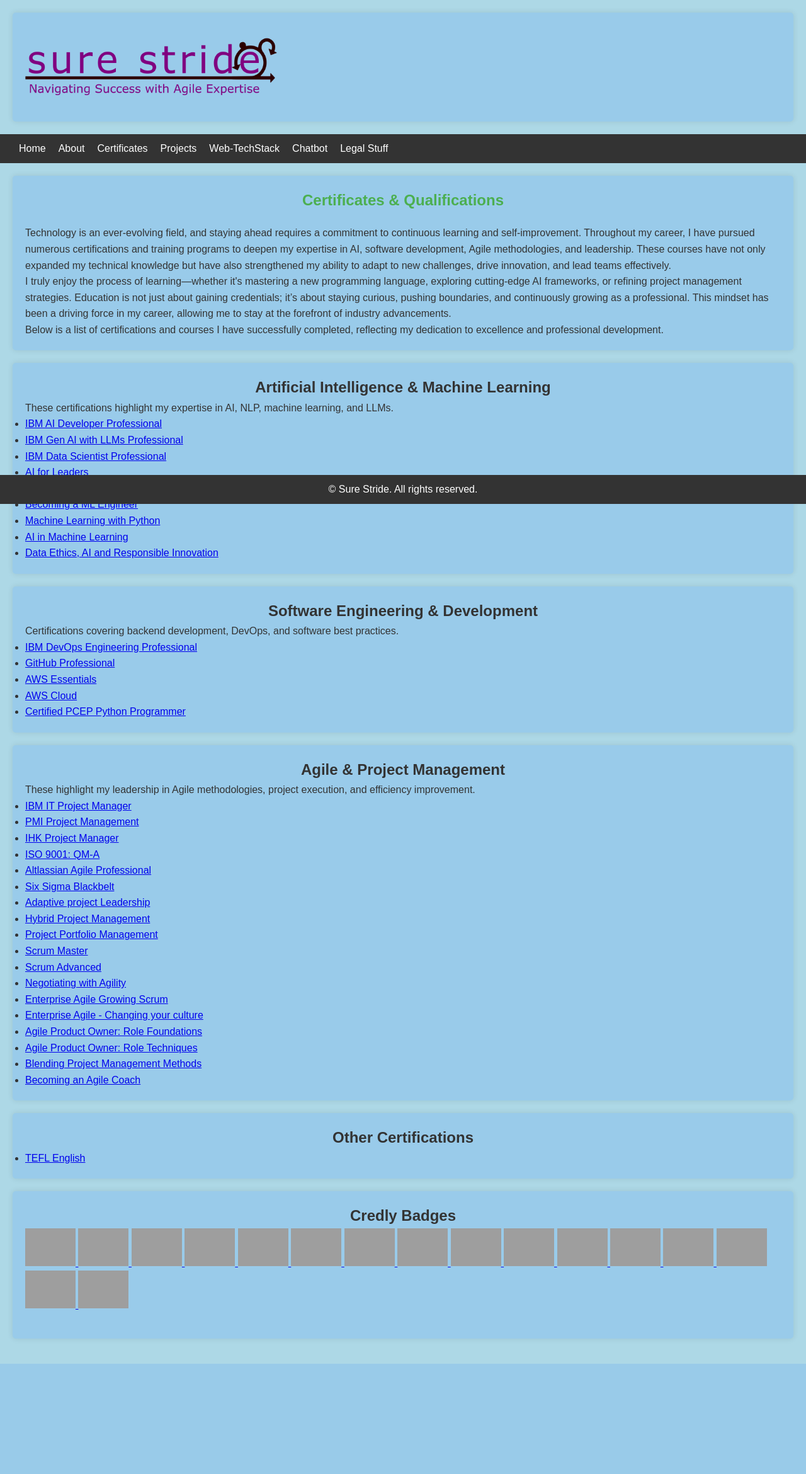
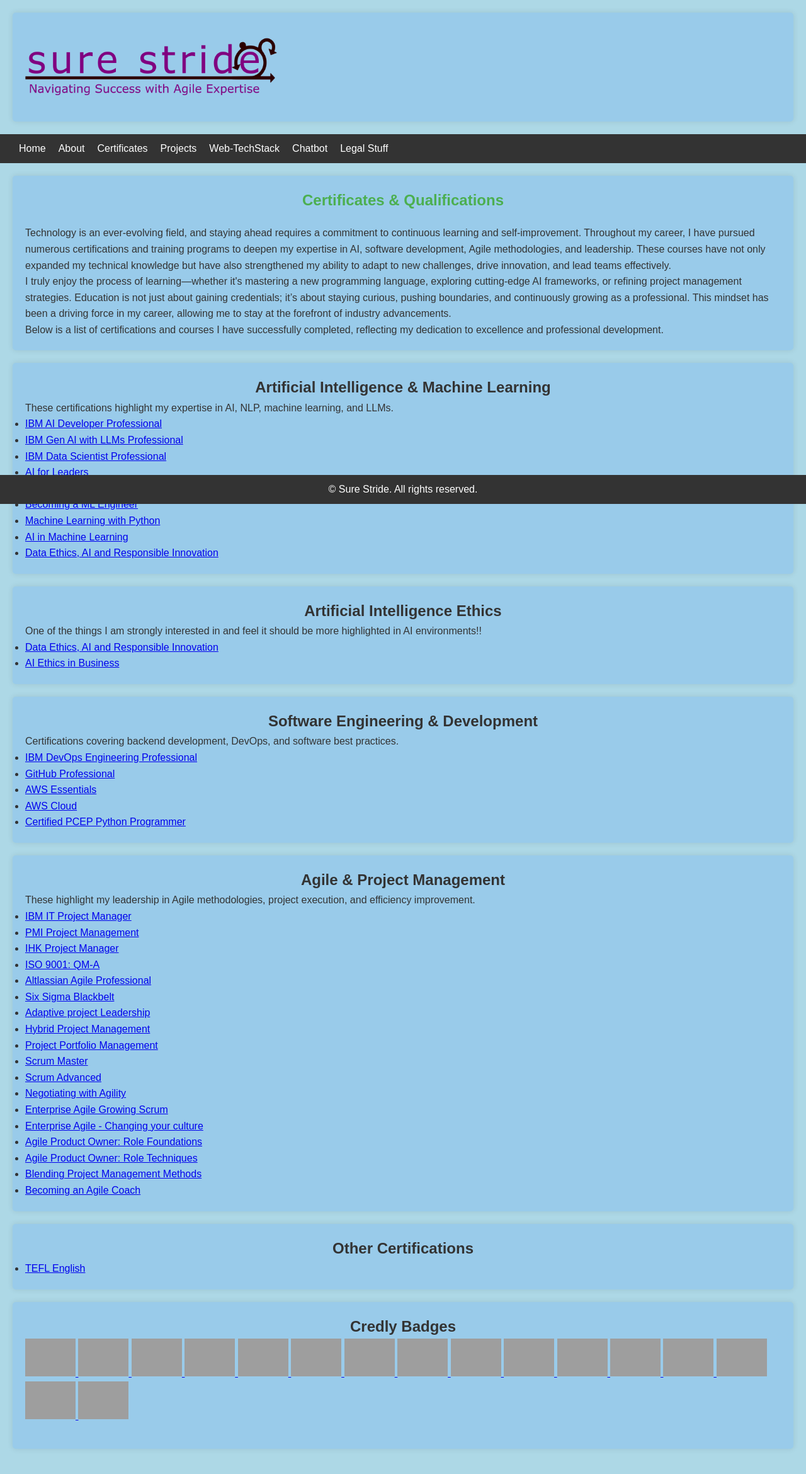
Before and after one commit to MightContainNuts/surestride_portfolio, a FastAPI app: page /certificates in a window 1280 px wide. Shown: the whole page at 63% size. Before the commit the page ends 2165 px from the top, so only its background shows below. Run offline with FastAPI, Linux system fonts and the light colour scheme; parts of the project's set-up code (start-up, migrations or seed data) failed here and were passed over; grey boxes are pictures that could not be loaded.

Commit message:
add AI ethics section

```diff
--- a/app/templates/certificates.html
+++ b/app/templates/certificates.html
@@ -34,9 +34,19 @@
             <li><a href="files/certs/AI/CertificateOfCompletion_Fundamentals%20to%20Become%20a%20Machine%20Learning%20Engineer.pdf" target="_blank">Becoming a ML Engineer</a></li>
             <li><a href="files/certs/AI/CertificateOfCompletion_Machine%20Learning%20with%20Python%20Foundations.pdf" target="_blank">Machine Learning with Python</a></li>
             <li><a href="files/certs/AI/CertificateOfCompletion_Artificial%20Intelligence%20Foundations%20Machine%20Learning.pdf" target="_blank">AI in Machine Learning</a></li>
-            <li><a href="https://coursera.org/share/89aecb20a3cc06ef9cc2e4b80c1c9d3b" target="_blank">Data Ethics, AI and Responsible Innovation </a></li>
+            <li><a href="https://coursera.org/share/89aecb20a3cc06ef9cc2e4b80c1c9d3b" target="_blank">Data Ethics, AI and Responsible Innovation</a></li>
         </ul>
     </section>
+    <section>
+        <h2>Artificial Intelligence Ethics</h2>
+        <p>One of the things I am strongly interested in and feel it should be more highlighted in AI environments!!</p>
+        <ul>
+            <li><a href="https://coursera.org/share/89aecb20a3cc06ef9cc2e4b80c1c9d3b" target="_blank">Data Ethics, AI and Responsible Innovation</a></li>
+            <li><a href="https://coursera.org/share/f5ca07fad103942f4078db0262852062" target="_blank">AI Ethics in Business</a></li>
+
+        </ul>
+    </section>
+
     <section>
         <h2>Software Engineering & Development</h2>
         <p>Certifications covering backend development, DevOps, and software best practices.</p>
```
